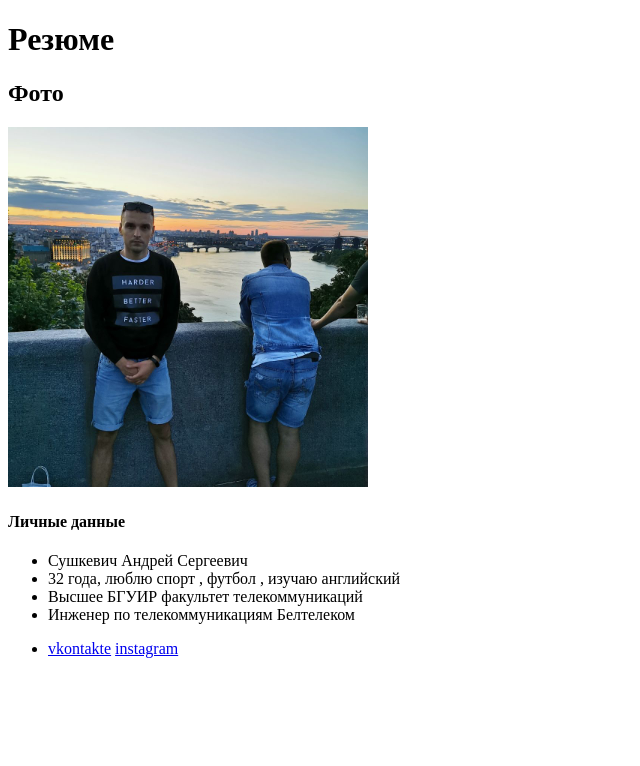
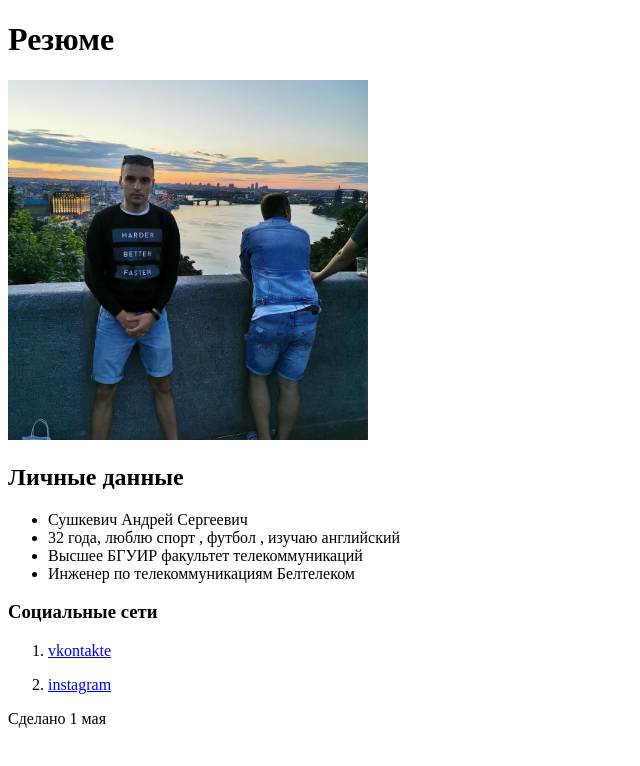
Before and after one commit to Andrey-Sushkevich/lesson-1, a plain HTML site: page index.html in a window 1280 px wide. Shown: the whole page, without its empty margins (0-640 px from the left). Drawn offline with Linux system fonts and the light colour scheme.

Commit message:
Add files via upload

```diff
--- a/index.html
+++ b/index.html
@@ -3,26 +3,31 @@
   <head>
     <meta charset="UTF-8" />
     <meta name="viewport" content="width=device-width, initial-scale=1.0" />
-    <title>Hello world!</title>
+    <title>домашнее задание 1</title>
   </head>
   <body>
+      <main>
         <h1>Резюме </h1>
-    <h2> Фото </h2>
-    <h3>
-        <img src="./AndreySushkevich.jpg " alt="AndreySushkevich" height="360" width="360">
-    </h3>
-    <h4>Личные данные</h4>
-
+      </main>
+        <picture>
+             <p></p> <img src="./AndreySushkevich.jpg " alt="AndreySushkevich" height="360" width="360"></p>
+        </picture>
+            <header>
+                <h2>Личные данные</h2>
                     <ul>
                         <li>Сушкевич Андрей Сергеевич</li>
                         <li>32 года, люблю спорт , футбол , изучаю английский</li>
                         <li>Высшее БГУИР факультет телекоммуникаций</li>
                         <li>Инженер по телекоммуникациям Белтелеком</li>
-            <li><p><a href="https://vk.com/sushkevich23">vkontakte</a>
-                   <a href="https://www.instagram.com/sushkevich_andrey23?r=nametag">instagram</a></p></li>
-
                     </ul>
-
-
+            </header>
+                <h3>Социальные сети</h3>
+                    <ol>
+                        <li><p><a href="https://vk.com/sushkevich23">vkontakte</a></p></li>
+                        <li><p><a href="https://www.instagram.com/sushkevich_andrey23?r=nametag">instagram</a></p></li>
+                    </ol>
+        <footer>
+            <p>Сделано 1 мая</p>
+        </footer>
   </body>
 </html>
```
Lines whose indentation alone changed are shown as unchanged.
